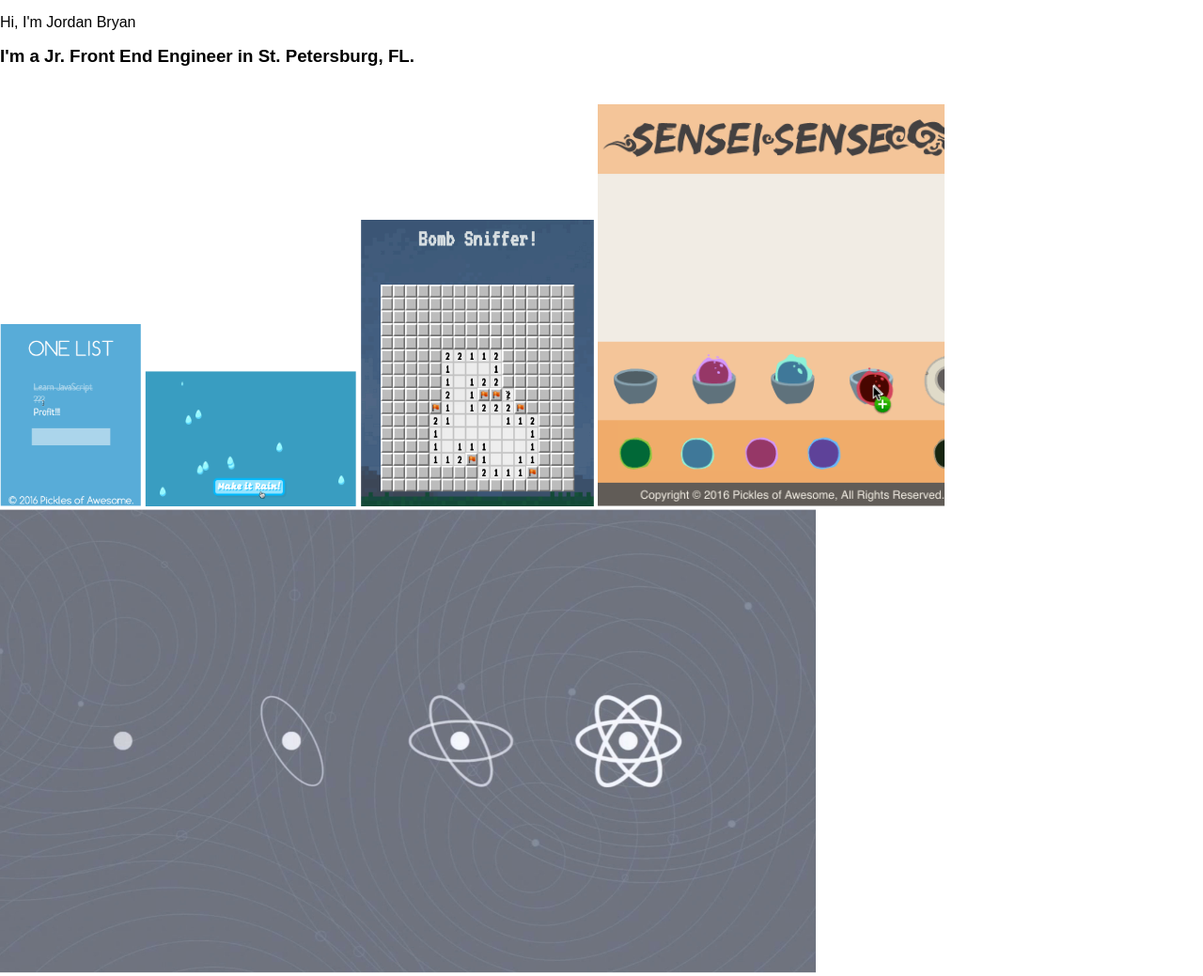
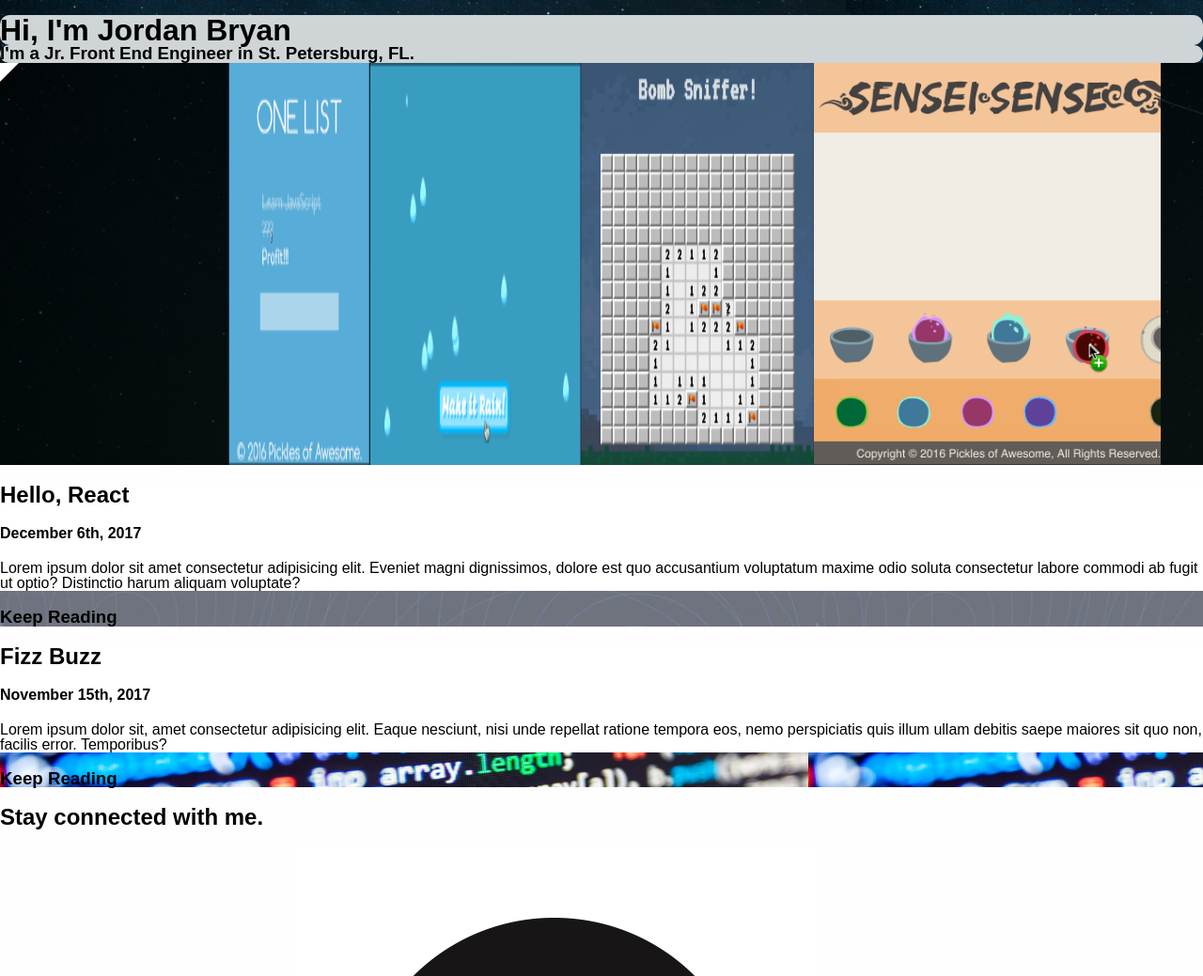
Before and after one commit to jbryan382/portfolio, a website: page public/index.html in a window 1280 px wide. Shown: the top 1039 px of the page at 94% size. Drawn offline with Linux system fonts and the light colour scheme.

Commit message:
Changed around background images and adding add images and formatting

```diff
--- a/public/index.html
+++ b/public/index.html
@@ -8,31 +8,57 @@
 		<link rel="stylesheet" href="/screen.css" />
 	</head>
 	<body>
-		<section class="Greeting">
+		<header>
 			<img src="" alt="" />
-			<header>Hi, I'm Jordan Bryan</header>
-			<h3>I'm a Jr. Front End Engineer in St. Petersburg, FL.</h3>
-			<img src="images/tri.png" alt="Tri" />
-		</section>
-		<section>
-			<img src="/images/one-list.png" alt="One List" />
-			<img src="/images/make-it-rain.png" alt="Make it Rain" />
-			<img src="/images/bomb-sniffer.png" alt="Bomb Sniffer" />
-			<img src="/images/sensei-sense.png" alt="Sensei Sense" />
-		</section>
-		<article>
-			<img src="/images/react.png" alt="React" />
-			<h2>Hello, React</h2>
-			<h4>December 6th, 2017</h4>
-			<p>(insert paragraph here)</p>
+			<h1 class="greeting">Hi, I'm Jordan Bryan</h1>
+			<h3 class="greeting">
+				I'm a Jr. Front End Engineer in St. Petersburg, FL.
+			</h3>
+			<img src="images/tri.png" alt="Tri" class="tri" />
+			<section class="games">
+				<img src="/images/one-list.png" alt="One List" class="gameslogos" />
+				<img
+					src="/images/make-it-rain.png"
+					alt="Make it Rain"
+					class="gameslogos"
+				/>
+				<img
+					src="/images/bomb-sniffer.png"
+					alt="Bomb Sniffer"
+					class="gameslogos"
+				/>
+				<img
+					src="/images/sensei-sense.png"
+					alt="Sensei Sense"
+					class="gameslogos"
+				/>
+			</section>
+		</header>
+		<article class="reacttitle">
+			<section class="articlecontent">
+				<h2>Hello, React</h2>
+				<h4>December 6th, 2017</h4>
+				<p>
+					Lorem ipsum dolor sit amet consectetur adipisicing elit. Eveniet magni
+					dignissimos, dolore est quo accusantium voluptatum maxime odio soluta
+					consectetur labore commodi ab fugit ut optio? Distinctio harum aliquam
+					voluptate?
+				</p>
+			</section>
 			<!-- Will need hyperlink -->
 			<h3>Keep Reading</h3>
 		</article>
-		<article>
-			<img src="/images/code.png" alt="code" />
-			<h2>Fizz Buzz</h2>
-			<h4>November 15th, 2017</h4>
-			<p>(insert paragraph here)</p>
+		<article class="codetitle">
+			<section class="articlecontent">
+				<h2>Fizz Buzz</h2>
+				<h4>November 15th, 2017</h4>
+				<p>
+					Lorem ipsum dolor sit, amet consectetur adipisicing elit. Eaque
+					nesciunt, nisi unde repellat ratione tempora eos, nemo perspiciatis
+					quis illum ullam debitis saepe maiores sit quo non, facilis error.
+					Temporibus?
+				</p>
+			</section>
 			<!-- Will need hyperlink -->
 			<h3>Keep Reading</h3>
 		</article>
--- a/public/screen.css
+++ b/public/screen.css
@@ -1,3 +1,5 @@
+/* Border-radius*/
+
 :root {
 	font: 16px / 1 sans-serif;
 }
@@ -9,7 +11,47 @@ html {
 body {
 	margin: 0;
 	min-height: 100%;
+	background-color: #fffefe;
 }
 
-.Greeting {
+header {
+	background-image: url(/images/space.png);
+	/* display: flex; */
+	position: relative;
 }
+
+.tri {
+	position: absolute;
+}
+
+.greeting {
+	background-color: #cfd4d6;
+	border-radius: 10px;
+	margin: 0;
+}
+
+.gamelogos {
+	width: 20px;
+}
+.games {
+	background-color: rgba(00, 00, 00, 0.75);
+	display: flex;
+	justify-content: flex-end;
+}
+
+article {
+	background-color: #00101a;
+}
+
+.reacttitle {
+	background-image: url(/images/react.png);
+}
+
+.codetitle {
+	background-image: url(/images/code.png);
+}
+
+.articlecontent {
+	background-color: white;
+	padding-top: 0;
+}
```
